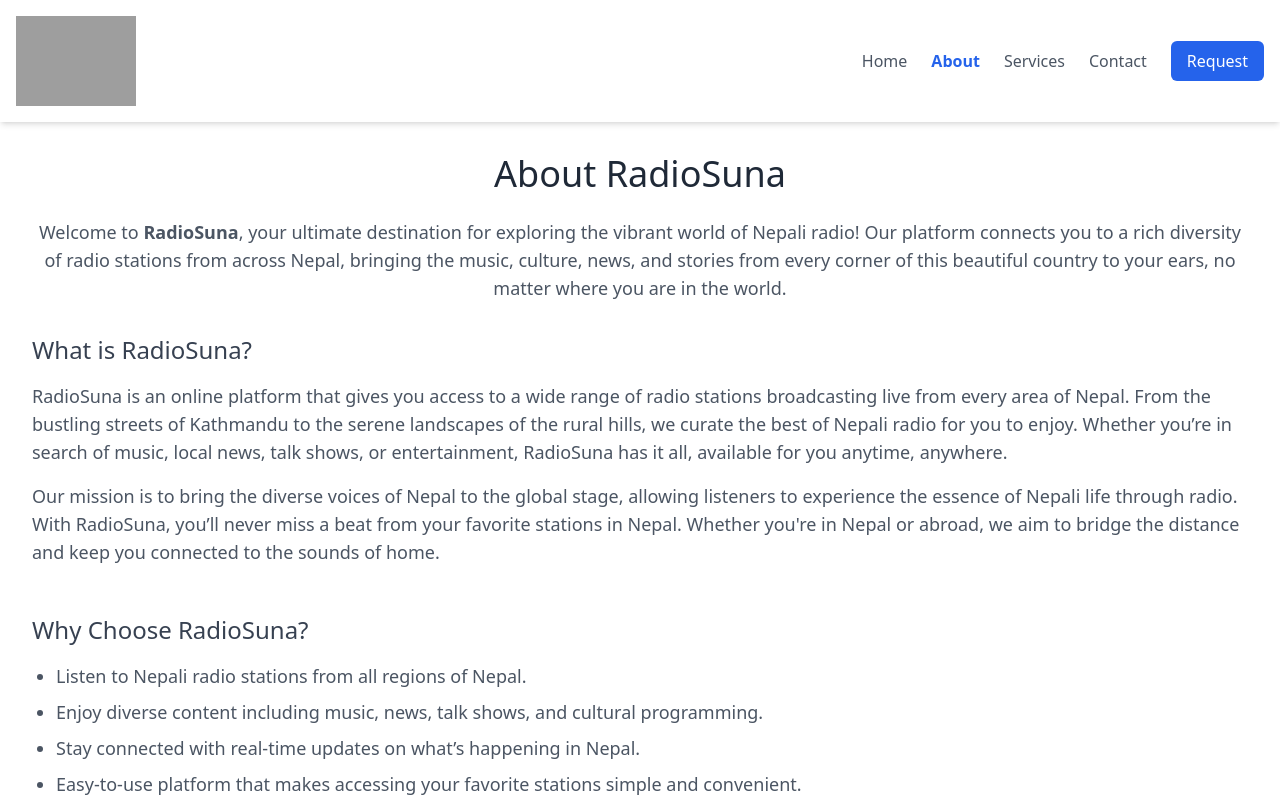
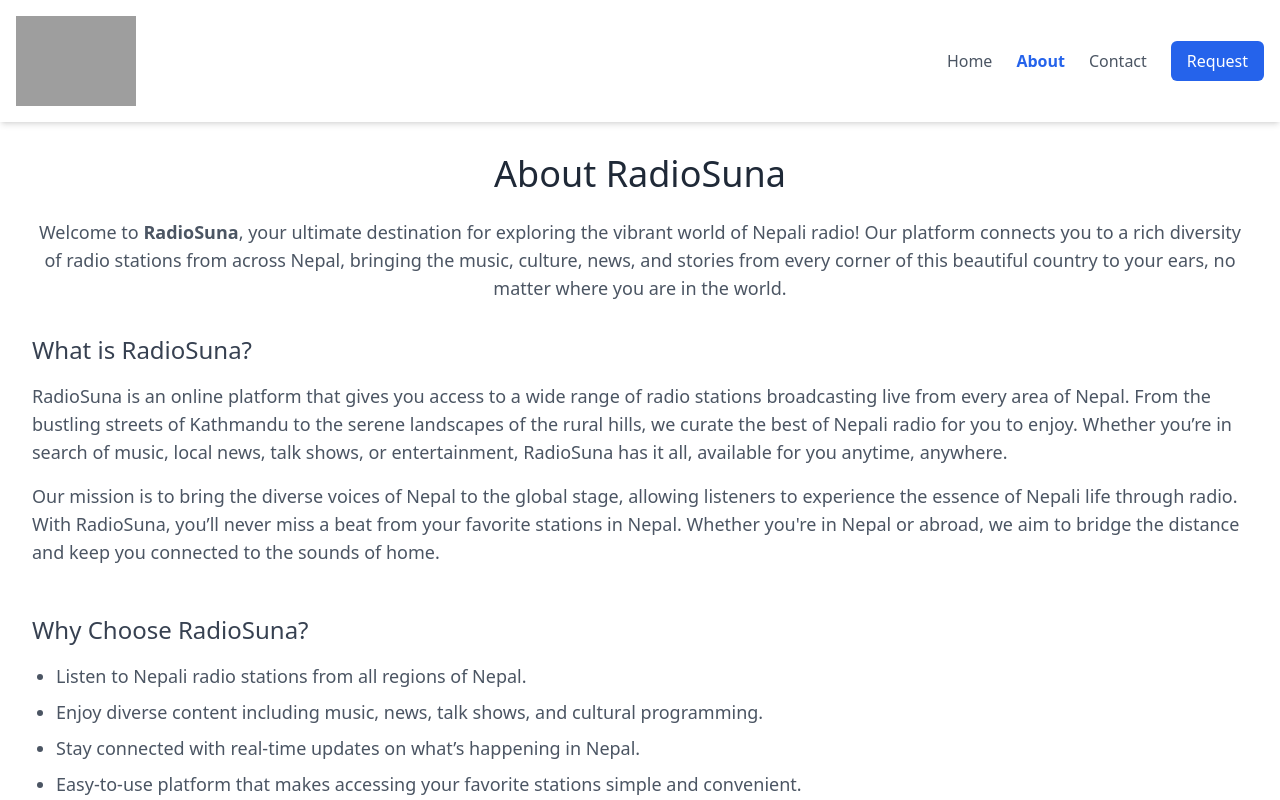
Before and after one commit to birajrai/radiosuna, a Next.js app: page /about-us in a window 1280 px wide. Shown: the top 800 px of the page. Built offline with nearby package versions, Linux system fonts and the light colour scheme; grey boxes are pictures that could not be loaded.

Commit message:
Update Header.js

```diff
--- a/src/components/Header.js
+++ b/src/components/Header.js
@@ -10,7 +10,6 @@ import { faBars, faTimes } from '@fortawesome/free-solid-svg-icons'
 const navItems = [
     { name: 'Home', href: '/' },
     { name: 'About', href: '/about-us' },
-    { name: 'Services', href: '/services' },
     { name: 'Contact', href: '/contact-us' },
 ]
 
```
